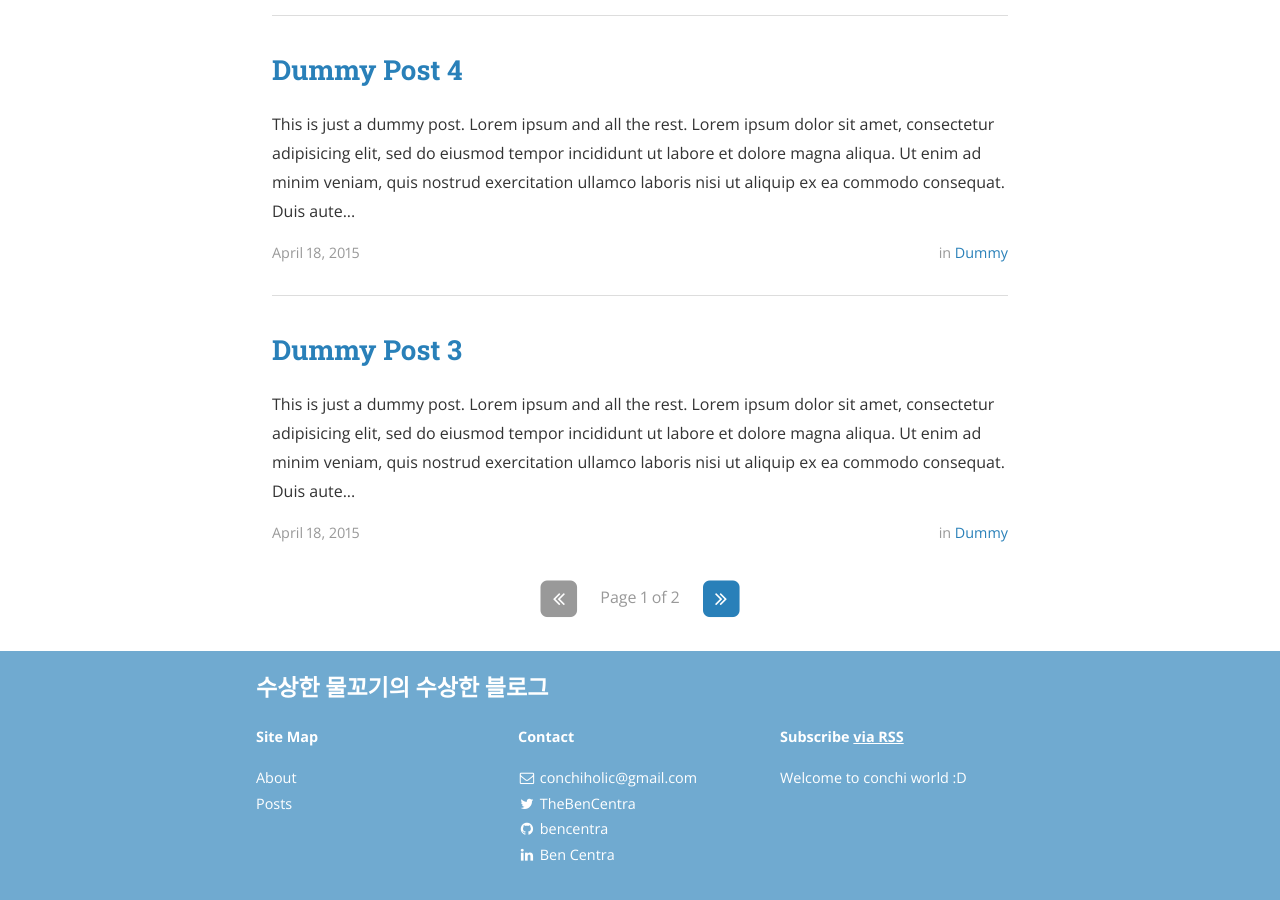
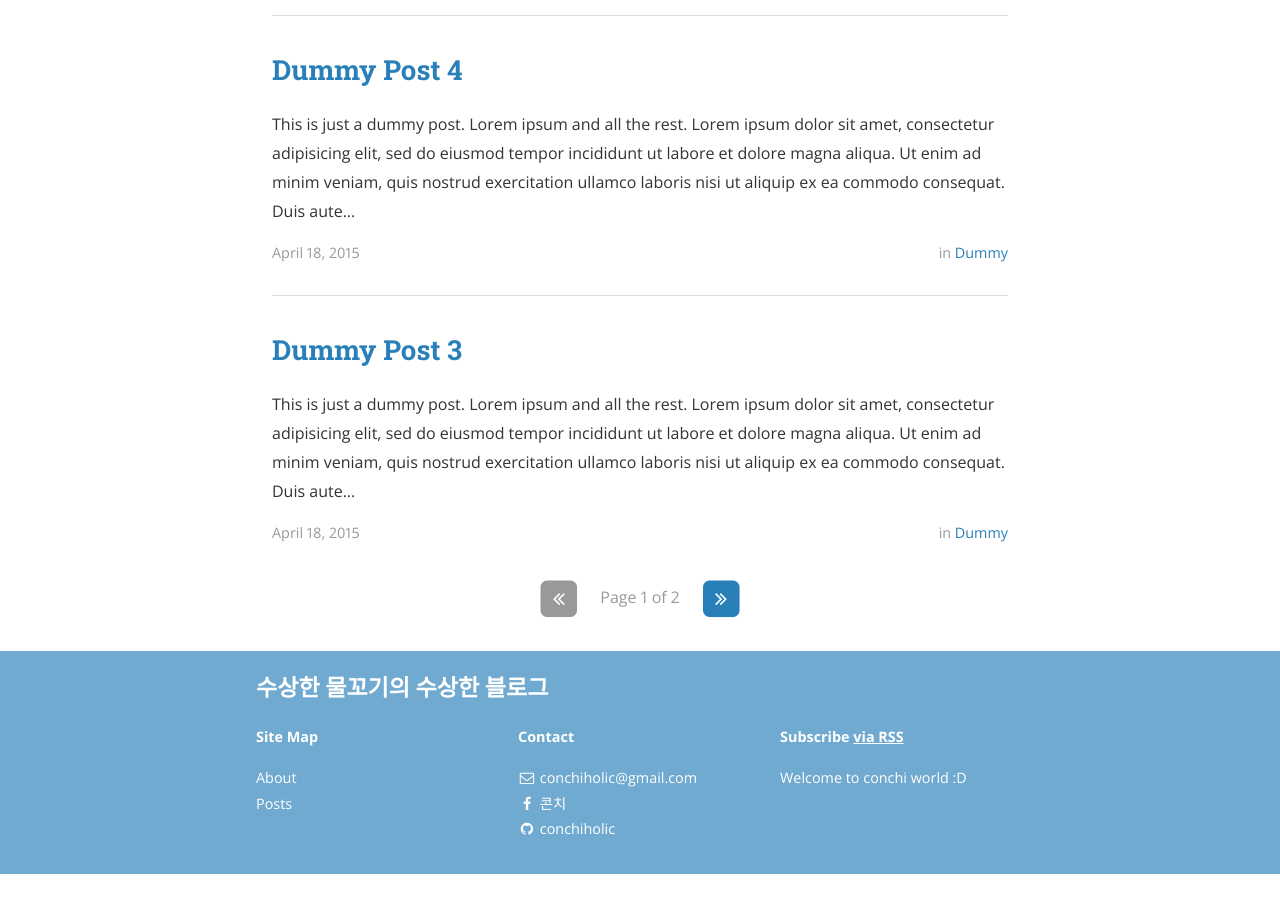
Before and after one commit to conchiholic/-conchiholic.github.io, a Jekyll site: the page built from index.html, in a window 1280 px wide and 900 px high, scrolled down 1301 px. Built offline with Jekyll 4.4.1, drawn with Linux system fonts in a browser that asks for light colours; nearby versions of some CDN libraries; the list of posts is cut into pages by our own code; after the commit the page ends 2175 px from its top, so only the background shows below that.

Commit message:
update _config.yml

```diff
--- a/_config.yml
+++ b/_config.yml
@@ -76,29 +76,29 @@ descriptions:
 social:
   - name: Twitter
     icon: twitter
-    username: TheBenCentra
-    url: https://twitter.com/TheBenCentra
+    username:
+    url:
     desc: Follow me on Twitter
     share: true
 
   - name: Facebook
     icon: facebook
-    username: thebencentra
-    url:
+    username: 콘치
+    url: https://www.facebook.com/kingconchiholic
     desc: Friend me on Facebook
     share: true
 
   - name: GitHub
     icon: github
-    username: bencentra
-    url: https://github.com/bencentra
+    username: conchiholic
+    url: https://github.com/conchiholic
     desc: Fork me on GitHub
     share: false
 
   - name: LinkedIn
     icon: linkedin
-    username: Ben Centra
-    url: https://www.linkedin.com/pub/ben-centra/47/769/60a
+    username:
+    url:
     desc: Connect with me on LinkedIn
     share: true
 
@@ -197,6 +197,6 @@ protocols:
 
     twitter_image: "/assets/logo.png"
 
-    os_repo: "https://github.com/bencentra/centrarium.com"
-    os_rcs_type: "git"
-    os_src: "git@github.com:bencentra/centrarium.com.git"
+#    os_repo: "https://github.com/bencentra/centrarium.com"
+#    os_rcs_type: "git"
+#    os_src: "git@github.com:bencentra/centrarium.com.git"
```
